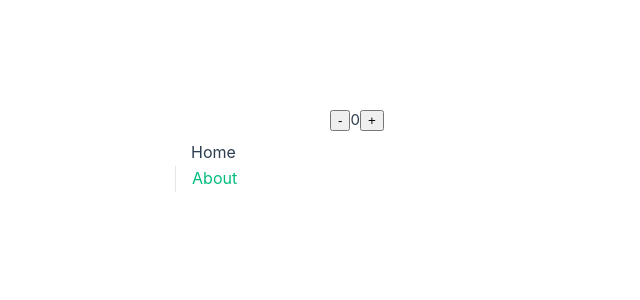
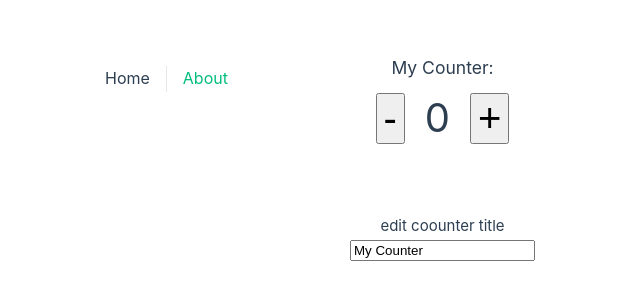
Before and after one commit to RahafAl0/vueJS-compositionAPI, a Vue app: page / in a window 1280 px wide. Shown: the part 242-542 px from the top of the page, without its empty margins (310-950 px from the left). Built offline with nearby package versions, Linux system fonts and the light colour scheme.

Commit message:
setup & reactive

```diff
--- a/src/views/HomeView.vue
+++ b/src/views/HomeView.vue
@@ -1,53 +1,37 @@
 <template>
   <div class="home">
-    <button @click="decreaseCounter" class="btn">-</button>
-    <span class="counter">{{ counter }}</span>
-    <button @click="increaceCounter" class="btn">+</button>
+    <h3>{{ counterData.title }}:</h3>
+
+    <div>
+      <button @click="decreaseCounter" class="btn">-</button>
+      <span class="counter">{{ counterData.count }}</span>
+      <button @click="increaceCounter" class="btn">+</button>
+    </div>
+
+    <div class="edit">
+      <h4>edit coounter title</h4>
+      <input v-model="counterData.title" type="text" />
+    </div>
   </div>
 </template>
 
+<script setup>
+import { reactive } from "vue";
 
+// const counter = ref(0),
+//   counterTitle = ref("My Counter");
 
-<script>
-import { ref } from 'vue'
+const counterData = reactive({
+  count: 0,
+  title: 'My Counter'
+})
 
-  export default {
-    setup() {
-      const counter = ref(0)
+const increaceCounter = () => {
+  counterData.count++;
+};
 
-      const increaceCounter = () => {
-        counter.value++
-      }
-
-      const decreaseCounter = () => {
-        counter .value--
-      }
-
-      return {
-        counter,
-        increaceCounter,
-        decreaseCounter
-      }
-    }
-  }
-
-</script>
-
-<!-- <script>
-export default {
-  data() {
-    return {
-      counter: 0,
-    };
-  },
-  methods: {
-    increaceCounter() {
-      this.counter++;
-    },
-    decreaseCounter() {
-      this.counter--;
-    },
-  },
+const decreaseCounter = () => {
+  counterData.count--;
 };
 </script>
 
@@ -61,4 +45,7 @@
   font-size: 40px;
   margin: 10px;
 }
-</style> -->
+.edit {
+  margin-top: 60px;
+}
+</style>
```
